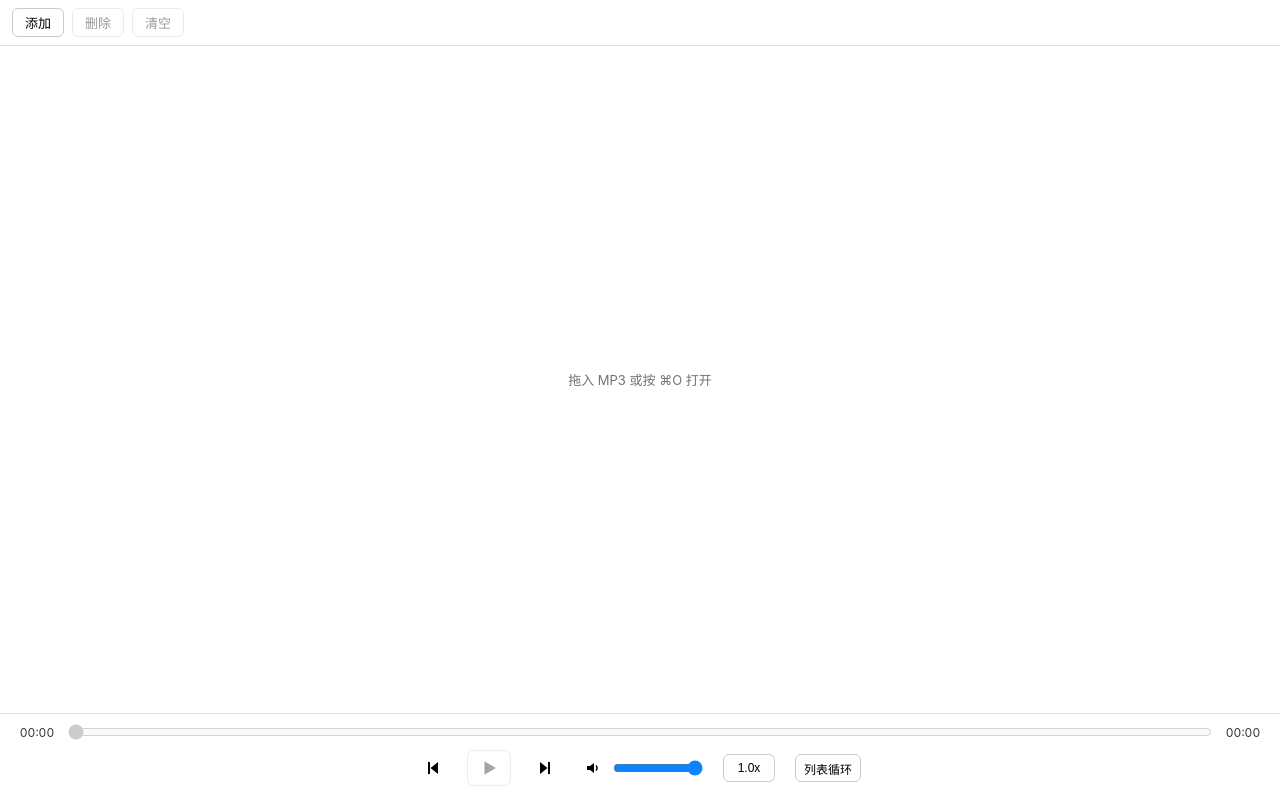
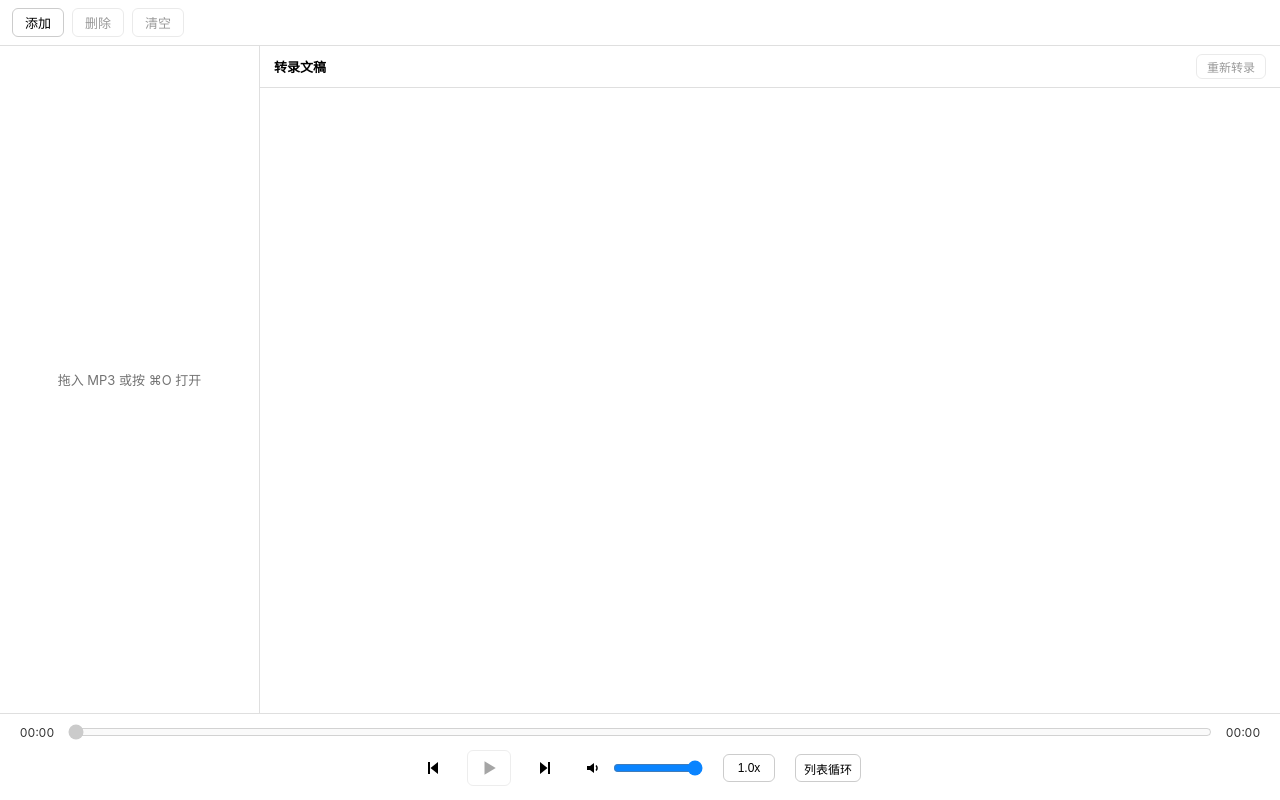
Before and after one commit to XiaoruiWang-SH/myPlayer, a website built with Vite: page src/renderer/index.html in a window 1280 px wide. Built offline with nearby package versions, Linux system fonts and the light colour scheme.

Commit message:
阶段 5 步骤 5.6：左右分栏布局（PRD §5.4）
左：播放列表侧边栏（260px）；右：转录文稿面板骨架（标题栏 + 重新转录按钮 + 内容区）；
窗口默认 1000×640、最小 880×560。

```diff
--- a/src/renderer/index.html
+++ b/src/renderer/index.html
@@ -12,9 +12,18 @@
         <button id="remove-btn" type="button" title="删除当前曲目" disabled>删除</button>
         <button id="clear-btn" type="button" title="清空列表" disabled>清空</button>
       </header>
-      <main id="playlist-area">
-        <p id="playlist-hint" class="hint">拖入 MP3 或按 ⌘O 打开</p>
-        <ol id="playlist"></ol>
+      <main id="main-row">
+        <section id="playlist-area">
+          <p id="playlist-hint" class="hint">拖入 MP3 或按 ⌘O 打开</p>
+          <ol id="playlist"></ol>
+        </section>
+        <section id="transcript-area">
+          <header class="transcript-header">
+            <span class="transcript-title">转录文稿</span>
+            <button id="retranscribe-btn" type="button" disabled>重新转录</button>
+          </header>
+          <div id="transcript-body"></div>
+        </section>
       </main>
       <footer id="player-bar">
         <div class="progress-row">
--- a/src/renderer/styles.css
+++ b/src/renderer/styles.css
@@ -52,10 +52,98 @@ body {
   cursor: default;
 }
 
+#main-row {
+  flex: 1;
+  display: flex;
+  min-height: 0;
+}
+
 #playlist-area {
-  flex: 1;
+  flex: none;
+  width: 260px;
+  min-width: 180px;
   position: relative;
   overflow-y: auto;
+  border-right: 1px solid rgba(128, 128, 128, 0.25);
+}
+
+#transcript-area {
+  flex: 1;
+  display: flex;
+  flex-direction: column;
+  min-width: 0;
+}
+
+.transcript-header {
+  display: flex;
+  align-items: center;
+  justify-content: space-between;
+  padding: 8px 14px;
+  border-bottom: 1px solid rgba(128, 128, 128, 0.25);
+}
+
+.transcript-title {
+  font-size: 13px;
+  font-weight: 600;
+}
+
+#retranscribe-btn {
+  padding: 3px 10px;
+  font-size: 12px;
+  border-radius: 6px;
+  border: 1px solid rgba(128, 128, 128, 0.4);
+  background: transparent;
+  color: inherit;
+  cursor: pointer;
+}
+
+#retranscribe-btn:disabled {
+  opacity: 0.4;
+  cursor: default;
+}
+
+#transcript-body {
+  flex: 1;
+  overflow-y: auto;
+  padding: 10px 14px;
+}
+
+.transcript-placeholder {
+  margin-top: 32px;
+  text-align: center;
+  line-height: 1.7;
+  opacity: 0.55;
+}
+
+.transcript-action {
+  display: block;
+  margin: 12px auto 0;
+  padding: 4px 14px;
+  font-size: 13px;
+  border-radius: 6px;
+  border: 1px solid rgba(128, 128, 128, 0.4);
+  background: transparent;
+  color: inherit;
+  cursor: pointer;
+}
+
+.transcript-list {
+  list-style: none;
+}
+
+.transcript-seg {
+  padding: 6px 10px;
+  border-radius: 6px;
+  line-height: 1.7;
+  cursor: pointer;
+}
+
+.transcript-seg:hover {
+  background: rgba(128, 128, 128, 0.12);
+}
+
+.transcript-seg.current {
+  background: rgba(10, 132, 255, 0.18);
 }
 
 .hint {
```
Also changed, not shown: src/main/index.ts (+4 -4 lines).
